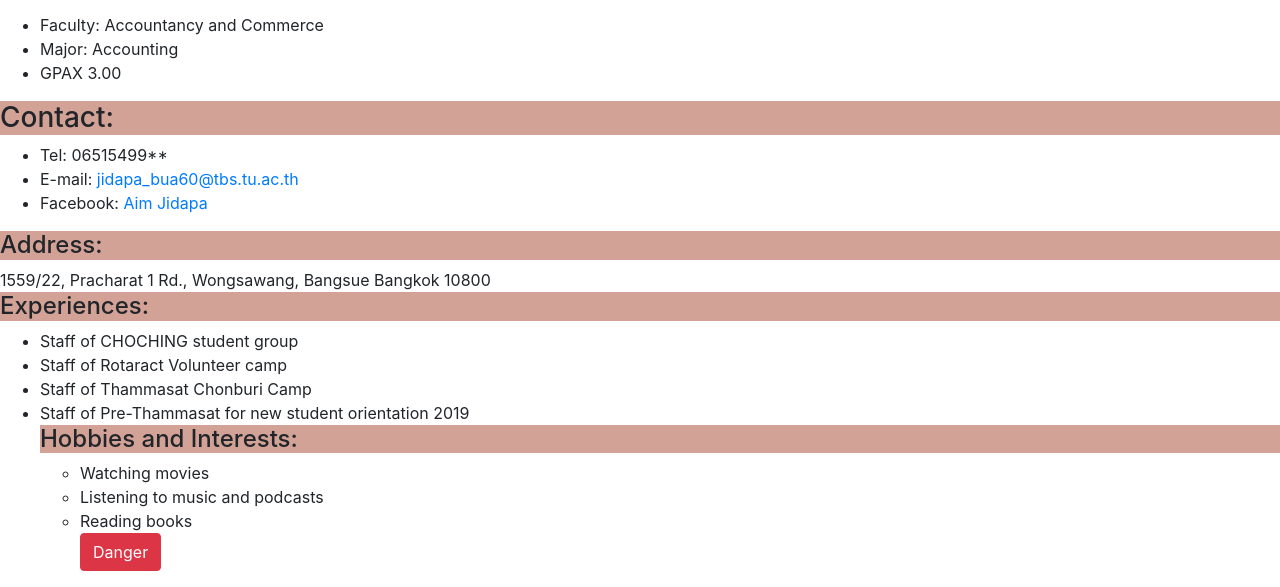
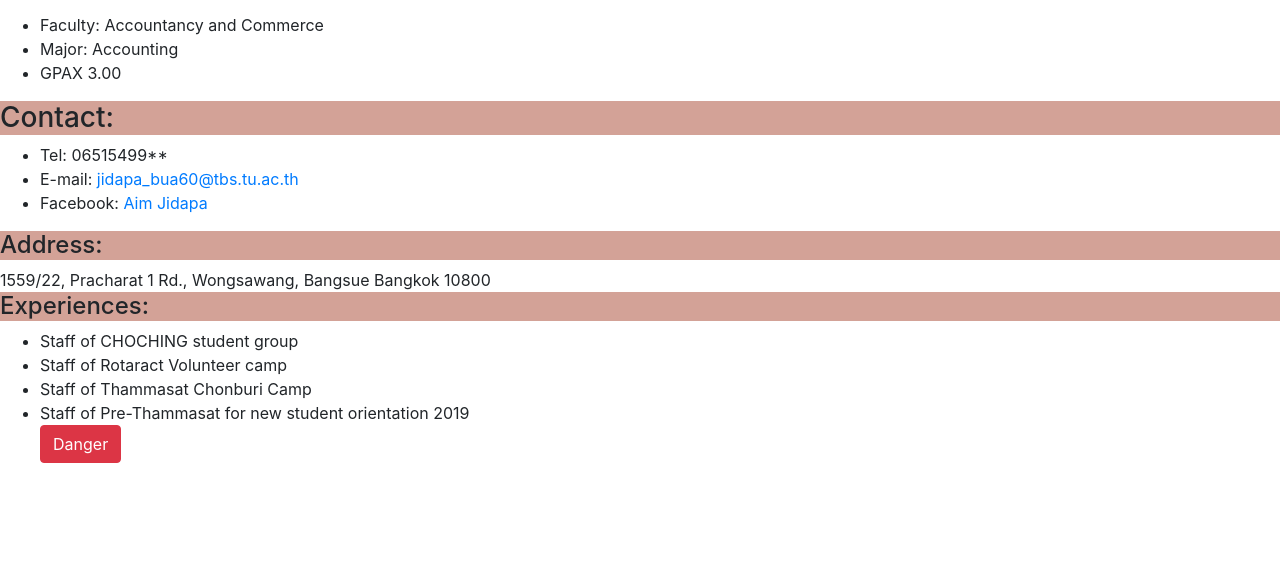
Before and after one commit to feeeeeedme/fbkma.github.io, a plain HTML site: page m5.html in a window 1280 px wide. Shown: the part 429-1016 px from the top of the page. After the commit the page ends 908 px from the top, so only its background shows below. Drawn offline with nearby package versions, Linux system fonts and the light colour scheme.

Commit message:
Update m5.html

```diff
--- a/m5.html
+++ b/m5.html
@@ -32,11 +32,7 @@
   <li>Staff of Rotaract Volunteer camp</li>
   <li>Staff of Thammasat Chonburi Camp</li>
   <li>Staff of Pre-Thammasat for new student orientation 2019</li>
- <h4 style="background-color:#D3A297;">Hobbies and Interests: </h4>
-<ul>
-  <li>Watching movies</li>
-  <li>Listening to music and podcasts</li>
-  <li>Reading books</li>
+
   <button type="button" class="btn btn-danger">Danger</button>
 </ul>
 </body>
```
